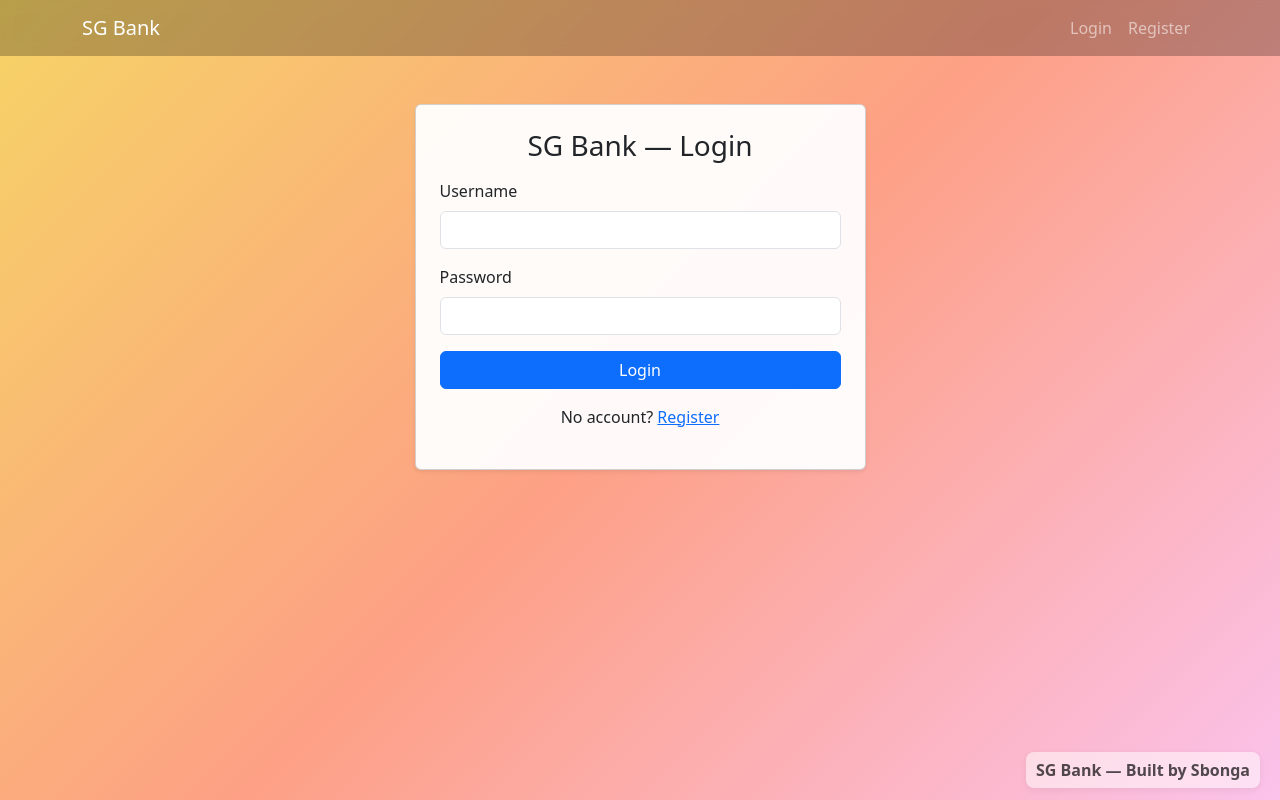
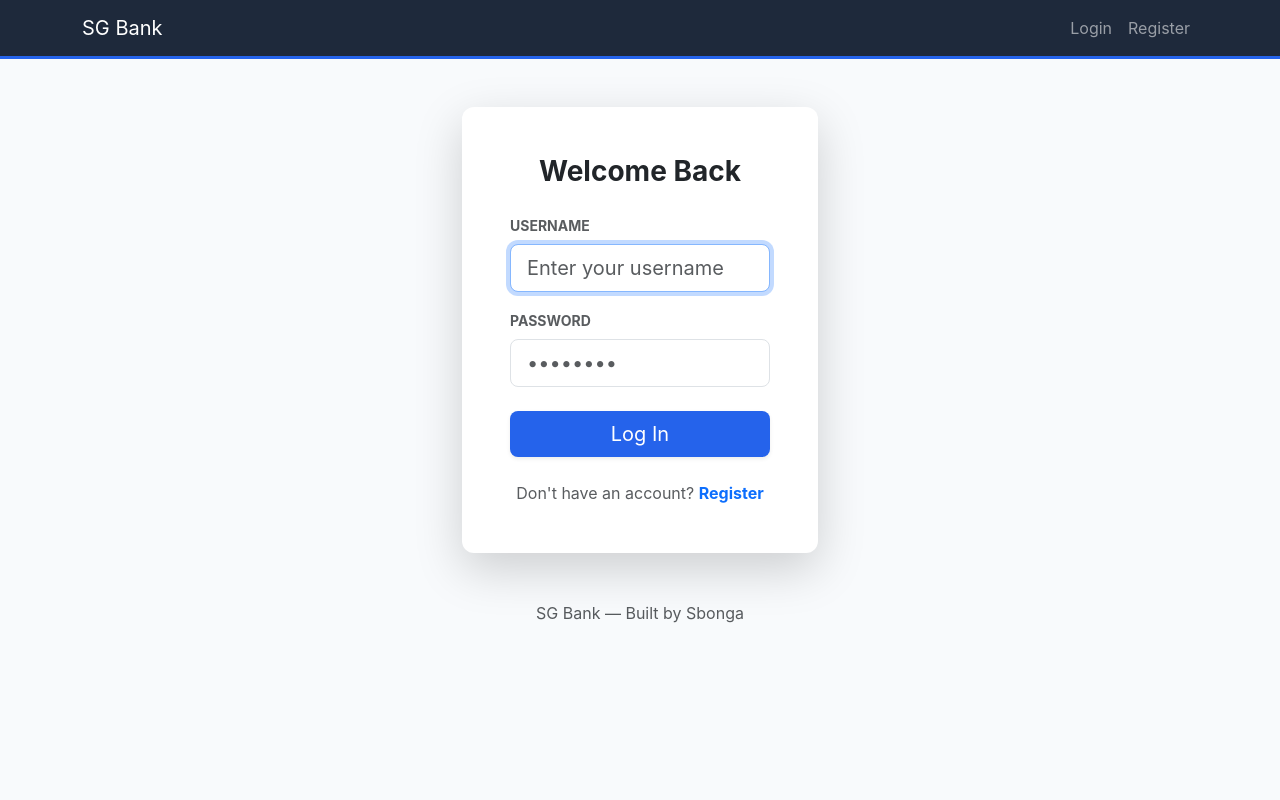
Before and after one commit to Sbonga74/sg-bank-web-app, a Flask app: page /login in a window 1280 px wide. Run offline with Flask 3, Linux system fonts and the light colour scheme.

Commit message:
Cleaned up project and fixed transactions template

```diff
--- a/app.py
+++ b/app.py
@@ -1,202 +1,149 @@
-from flask import Flask, render_template, request, redirect, session, url_for, flash
-from flask_sqlalchemy import SQLAlchemy
-from werkzeug.security import generate_password_hash, check_password_hash
 import os
 from datetime import datetime
+from decimal import Decimal
+from flask import Flask, render_template, request, redirect, url_for, flash
+from flask_sqlalchemy import SQLAlchemy
+from flask_migrate import Migrate
+from flask_login import LoginManager, UserMixin, login_user, login_required, logout_user, current_user
+from werkzeug.security import generate_password_hash, check_password_hash
 
 app = Flask(__name__)
-app.secret_key = "change_this_to_a_random_secret_in_prod"  # replace with a secure secret for real deployment
+# In Pro: Use environment variables for secrets
+app.secret_key = os.environ.get("SECRET_KEY", "dev_key_only_123")
 
-# Database config
+# Database
 basedir = os.path.abspath(os.path.dirname(__file__))
 app.config["SQLALCHEMY_DATABASE_URI"] = "sqlite:///" + os.path.join(basedir, "bank.db")
 app.config["SQLALCHEMY_TRACK_MODIFICATIONS"] = False
 db = SQLAlchemy(app)
+migrate = Migrate(app, db)
 
+# Login Management
+login_manager = LoginManager(app)
+login_manager.login_view = "login"
+login_manager.login_message_category = "info"
 
-# Models
-class User(db.Model):
+# --- Models ---
+
+class User(db.Model, UserMixin):
     id = db.Column(db.Integer, primary_key=True)
-    username = db.Column(db.String(80), unique=True, nullable=False)
+    username = db.Column(db.String(80), unique=True, nullable=False, index=True)
     password_hash = db.Column(db.String(200), nullable=False)
+
+    # Relationship
+    transactions = db.relationship("Transaction", backref="owner", lazy="dynamic", cascade="all, delete-orphan")
+
+    def set_password(self, password):
+        self.password_hash = generate_password_hash(password)
 
     def check_password(self, password):
         return check_password_hash(self.password_hash, password)
 
+    @property
+    def balance(self):
+        """Calculates balance on the fly using high-performance SQL sum."""
+        deposits = db.session.query(db.func.sum(Transaction.amount)).filter_by(user_id=self.id, type="deposit").scalar() or 0
+        withdraws = db.session.query(db.func.sum(Transaction.amount)).filter_by(user_id=self.id, type="withdraw").scalar() or 0
+        return float(deposits - withdraws)
 
 class Transaction(db.Model):
     id = db.Column(db.Integer, primary_key=True)
     user_id = db.Column(db.Integer, db.ForeignKey("user.id"), nullable=False)
     type = db.Column(db.String(10), nullable=False)  # 'deposit' or 'withdraw'
-    amount = db.Column(db.Float, nullable=False)
-    description = db.Column(db.String(200), nullable=True)
-    date = db.Column(db.String(20), nullable=False)  # YYYY-MM-DD
+    amount = db.Column(db.Float, nullable=False)    # Pro tip: Use Integer (cents) in real production
+    description = db.Column(db.String(200))
+    timestamp = db.Column(db.DateTime, default=datetime.utcnow, index=True)
 
-    user = db.relationship("User", backref=db.backref("transactions", lazy=True))
+@login_manager.user_loader
+def load_user(user_id):
+    return db.session.get(User, int(user_id))
 
-
-# Create tables
-with app.app_context():
-    db.create_all()
-
-
-# Helpers
-def current_user():
-    uid = session.get("user_id")
-    if not uid:
-        return None
-    return User.query.get(uid)
-
-
-# Routes
-@app.route("/")
-def index():
-    user = current_user()
-    if user:
-        return redirect(url_for("dashboard"))
-    return redirect(url_for("login"))
-
+# --- Routes ---
 
 @app.route("/register", methods=["GET", "POST"])
 def register():
+    if current_user.is_authenticated:
+        return redirect(url_for("dashboard"))
     if request.method == "POST":
-        username = request.form["username"].strip()
-        password = request.form["password"]
-
-        if not username or not password:
-            flash("Please fill both fields.")
-            return redirect(url_for("register"))
+        username = request.form.get("username", "").strip()
+        password = request.form.get("password")
 
         if User.query.filter_by(username=username).first():
-            flash("Username already taken.")
-            return redirect(url_for("register"))
-
-        hashed = generate_password_hash(password)
-        new_user = User(username=username, password_hash=hashed)
-        db.session.add(new_user)
-        db.session.commit()
-        flash("Registration successful — you can log in now.")
-        return redirect(url_for("login"))
-
+            flash("Username already exists.", "danger")
+        else:
+            new_user = User(username=username)
+            new_user.set_password(password)
+            db.session.add(new_user)
+            db.session.commit()
+            flash("Account created! Please log in.", "success")
+            return redirect(url_for("login"))
     return render_template("register.html")
-
 
 @app.route("/login", methods=["GET", "POST"])
 def login():
     if request.method == "POST":
-        username = request.form["username"].strip()
-        password = request.form["password"]
-
-        user = User.query.filter_by(username=username).first()
-        if user and user.check_password(password):
-            session["user_id"] = user.id
-            session["username"] = user.username
-            flash("Logged in successfully.")
+        user = User.query.filter_by(username=request.form.get("username")).first()
+        if user and user.check_password(request.form.get("password")):
+            login_user(user)
             return redirect(url_for("dashboard"))
-        flash("Invalid credentials.")
-        return redirect(url_for("login"))
-
+        flash("Login Unsuccessful. Check username and password", "danger")
     return render_template("login.html")
 
+@app.route("/dashboard")
+@login_required
+def dashboard():
+    # Fetching only the last 10 transactions for performance
+    recent = current_user.transactions.order_by(Transaction.timestamp.desc()).limit(10).all()
+    return render_template("dashboard.html", balance=current_user.balance, recent=recent)
+
+@app.route("/transaction", methods=["POST"])
+@login_required
+def create_transaction():
+    ttype = request.form.get("type")
+    try:
+        amount = float(request.form.get("amount", 0))
+    except ValueError:
+        flash("Invalid amount format.", "danger")
+        return redirect(url_for("dashboard"))
+
+    if amount <= 0:
+        flash("Amount must be positive.", "warning")
+        return redirect(url_for("dashboard"))
+
+    # Logic: Prevent Overdraft
+    if ttype == "withdraw" and amount > current_user.balance:
+        flash("Transaction declined: Insufficient funds.", "danger")
+        return redirect(url_for("dashboard"))
+
+    tx = Transaction(
+        user_id=current_user.id,
+        type=ttype,
+        amount=amount,
+        description=request.form.get("description")
+    )
+    db.session.add(tx)
+    db.session.commit()
+    flash("Transaction successful!", "success")
+    return redirect(url_for("dashboard"))
+@app.route("/")
+def index():
+    if current_user.is_authenticated:
+        return redirect(url_for("dashboard"))
+    return redirect(url_for("login"))
+
+@app.route("/transactions")
+@login_required
+def view_transactions():
+    # Sort by newest first using timestamp
+    transactions = current_user.transactions.order_by(Transaction.timestamp.desc()).all()
+    return render_template("transactions.html", transactions=transactions)
 
 @app.route("/logout")
 def logout():
-    session.clear()
-    flash("Logged out.")
+    logout_user()
     return redirect(url_for("login"))
 
-
-@app.route("/dashboard")
-def dashboard():
-    user = current_user()
-    if not user:
-        return redirect(url_for("login"))
-
-    # Current balance: deposits minus withdraws
-    deposits = db.session.query(db.func.coalesce(db.func.sum(Transaction.amount), 0.0)).filter_by(user_id=user.id, type="deposit").scalar()
-    withdraws = db.session.query(db.func.coalesce(db.func.sum(Transaction.amount), 0.0)).filter_by(user_id=user.id, type="withdraw").scalar()
-    balance = deposits - withdraws
-
-    # Recent transactions (latest 10)
-    recent = Transaction.query.filter_by(user_id=user.id).order_by(Transaction.id.desc()).limit(10).all()
-
-    # Monthly totals for current month (YYYY-MM)
-    now = datetime.now()
-    month_prefix = f"{now.year}-{now.month:02d}"
-    monthly_deposits = db.session.query(db.func.coalesce(db.func.sum(Transaction.amount), 0.0)).filter(Transaction.user_id == user.id, Transaction.type == "deposit", Transaction.date.like(f"{month_prefix}%")).scalar()
-    monthly_withdraws = db.session.query(db.func.coalesce(db.func.sum(Transaction.amount), 0.0)).filter(Transaction.user_id == user.id, Transaction.type == "withdraw", Transaction.date.like(f"{month_prefix}%")).scalar()
-    monthly_total_spent = monthly_withdraws  # total withdraws this month
-
-    return render_template(
-        "dashboard.html",
-        user=user,
-        balance=balance,
-        recent=recent,
-        monthly_deposits=monthly_deposits,
-        monthly_withdraws=monthly_withdraws,
-        monthly_total_spent=monthly_total_spent,
-    )
-
-
-@app.route("/transaction", methods=["POST"])
-def create_transaction():
-    user = current_user()
-    if not user:
-        return redirect(url_for("login"))
-
-    ttype = request.form.get("type")
-    amount = request.form.get("amount")
-    description = request.form.get("description", "")
-    date = request.form.get("date") or datetime.now().strftime("%Y-%m-%d")
-
-    try:
-        amount_val = float(amount)
-        if amount_val <= 0:
-            flash("Amount must be greater than zero.")
-            return redirect(url_for("dashboard"))
-    except Exception:
-        flash("Invalid amount.")
-        return redirect(url_for("dashboard"))
-
-    if ttype not in ("deposit", "withdraw"):
-        flash("Invalid transaction type.")
-        return redirect(url_for("dashboard"))
-
-    tx = Transaction(user_id=user.id, type=ttype, amount=amount_val, description=description, date=date)
-    db.session.add(tx)
-    db.session.commit()
-    flash("Transaction added.")
-    return redirect(url_for("dashboard"))
-
-
-@app.route("/delete_tx/<int:tx_id>", methods=["POST"])
-def delete_tx(tx_id):
-    user = current_user()
-    if not user:
-        return redirect(url_for("login"))
-
-    tx = Transaction.query.get(tx_id)
-    if tx and tx.user_id == user.id:
-        db.session.delete(tx)
-        db.session.commit()
-        flash("Transaction deleted.")
-    else:
-        flash("Transaction not found or not allowed.")
-    return redirect(url_for("dashboard"))
-
-
-# Small route to return all transactions - for "view balance / view transactions" button
-@app.route("/transactions")
-def view_transactions():
-    if "user_id" not in session:
-        return redirect(url_for("login"))
-
-    transactions = Transaction.query.filter_by(
-        user_id=session["user_id"]
-    ).all()
-
-    return render_template("transactions.html", transactions=transactions)
-
-
 if __name__ == "__main__":
+    with app.app_context():
+        db.create_all()
     app.run(debug=True)
--- a/static/style.css
+++ b/static/style.css
@@ -1,41 +1,46 @@
-/* background gradient — inviting and modern */
-body {
-  background: linear-gradient(135deg, #f6d365 0%, #fda085 50%, #fbc2eb 100%);
-  min-height: 100vh;
-  color: #222;
+:root {
+    --primary-color: #2563eb;
+    --bg-color: #f8fafc;
+    --card-shadow: 0 10px 15px -3px rgba(0, 0, 0, 0.1);
 }
 
-/* navbar styling */
-.navbar {
-  background: rgba(0,0,0,0.25);
-  backdrop-filter: blur(6px);
+body {
+    background-color: var(--bg-color);
+    font-family: 'Inter', system-ui, -apple-system, sans-serif;
 }
 
-/* cards slightly transparent to blend with background */
-.card {
-  background: rgba(255,255,255,0.95);
+.navbar {
+    background-color: #1e293b !important;
+    border-bottom: 3px solid var(--primary-color);
 }
 
-/* watermark footer bottom-right */
-.watermark {
-  position: fixed;
-  right: 20px;
-  bottom: 12px;
-  opacity: 0.85;
-  font-weight: 600;
-  color: #333;
-  background: rgba(255,255,255,0.6);
-  padding: 6px 10px;
-  border-radius: 8px;
-  box-shadow: 0 2px 8px rgba(0,0,0,0.08);
+.card {
+    border: none;
+    border-radius: 12px;
+    transition: transform 0.2s;
 }
 
-/* buttons tweaks */
-.btn-outline-success { color: #0f5132; border-color: #0f5132; }
-.btn-outline-danger { color: #842029; border-color: #842029; }
+.card:hover {
+    transform: translateY(-2px);
+}
 
-/* responsive tweaks */
-@media (max-width: 767px) {
-  .container { padding: 10px; }
-  .card { margin-bottom: 12px; }
+.balance-card {
+    background: linear-gradient(135deg, #1e293b 0%, #334155 100%);
+    color: white;
 }
+
+.btn-primary { background-color: var(--primary-color); border: none; }
+.btn-success { background-color: #059669; border: none; }
+.btn-danger { background-color: #dc2626; border: none; }
+
+.table {
+    background: white;
+    border-radius: 12px;
+    overflow: hidden;
+}
+
+.watermark {
+    font-size: 0.8rem;
+    opacity: 0.5;
+    margin-top: 50px;
+}
--- a/templates/base.html
+++ b/templates/base.html
@@ -3,24 +3,17 @@
 <head>
     <meta charset="utf-8" />
     <title>SG Bank - {% block title %}{% endblock %}</title>
-
-    <!-- Bootstrap CSS (CDN) -->
     <link href="https://cdn.jsdelivr.net/npm/bootstrap@5.3.2/dist/css/bootstrap.min.css" rel="stylesheet">
-
-    <!-- Custom CSS -->
     <link rel="stylesheet" href="{{ url_for('static', filename='style.css') }}">
-
     <meta name="viewport" content="width=device-width, initial-scale=1" />
 </head>
 <body>
-<nav class="navbar navbar-expand-lg navbar-dark">
-  <div class="container">
-    <a class="navbar-brand" href="{{ url_for('dashboard') }}">SG Bank</a>
+<nav class="navbar navbar-expand-lg navbar-dark bg-dark"> <div class="container">
+    <a class="navbar-brand" href="{{ url_for('index') }}">SG Bank</a>
     <div class="collapse navbar-collapse">
       <ul class="navbar-nav ms-auto">
-        {% if session.username %}
+        {% if current_user.is_authenticated %}
           <li class="nav-item"><a class="nav-link" href="{{ url_for('dashboard') }}">Dashboard</a></li>
-          <a class="nav-link" href="{{ url_for('view_transactions') }}">Transactions</a>
           <li class="nav-item"><a class="nav-link" href="{{ url_for('logout') }}">Logout</a></li>
         {% else %}
           <li class="nav-item"><a class="nav-link" href="{{ url_for('login') }}">Login</a></li>
@@ -32,24 +25,25 @@
 </nav>
 
 <div class="container my-5">
-    {% with messages = get_flashed_messages() %}
+    {# Pro Flash Messaging with Categories #}
+    {% with messages = get_flashed_messages(with_categories=true) %}
       {% if messages %}
-        <div class="alert alert-info">
-          {% for m in messages %}
-            <div>{{ m }}</div>
-          {% endfor %}
-        </div>
+        {% for category, message in messages %}
+          <div class="alert alert-{{ category if category != 'message' else 'info' }} alert-dismissible fade show">
+            {{ message }}
+            <button type="button" class="btn-close" data-bs-dismiss="danger" data-bs-dismiss="alert"></button>
+          </div>
+        {% endfor %}
       {% endif %}
     {% endwith %}
 
     {% block content %}{% endblock %}
 </div>
 
-<footer class="watermark">
-  SG Bank — Built by Sbonga
+<footer class="text-center text-muted my-4">
+    SG Bank — Built by Sbonga
 </footer>
 
-<!-- Bootstrap JS -->
 <script src="https://cdn.jsdelivr.net/npm/bootstrap@5.3.2/dist/js/bootstrap.bundle.min.js"></script>
 </body>
 </html>
--- a/templates/login.html
+++ b/templates/login.html
@@ -2,21 +2,26 @@
 {% block title %}Login{% endblock %}
 {% block content %}
 <div class="row justify-content-center">
-  <div class="col-md-6 col-lg-5">
-    <div class="card p-4 shadow-sm">
-      <h3 class="mb-3 text-center">SG Bank — Login</h3>
-      <form method="POST" action="{{ url_for('login') }}">
-        <div class="mb-3">
-          <label class="form-label">Username</label>
-          <input class="form-control" name="username" required>
+  <div class="col-md-6 col-lg-4">
+    <div class="card shadow-lg border-0">
+      <div class="card-body p-5">
+        <h3 class="text-center fw-bold mb-4">Welcome Back</h3>
+        <form method="POST" action="{{ url_for('login') }}">
+          <div class="mb-3">
+            <label class="form-label text-muted small text-uppercase fw-bold">Username</label>
+            <input class="form-control form-control-lg" name="username" placeholder="Enter your username" required autofocus>
+          </div>
+          <div class="mb-4">
+            <label class="form-label text-muted small text-uppercase fw-bold">Password</label>
+            <input type="password" class="form-control form-control-lg" name="password" placeholder="••••••••" required>
+          </div>
+          <button class="btn btn-primary btn-lg w-100 shadow-sm" type="submit">Log In</button>
+        </form>
+        <div class="mt-4 text-center">
+          <span class="text-muted">Don't have an account?</span>
+          <a href="{{ url_for('register') }}" class="text-decoration-none fw-bold">Register</a>
         </div>
-        <div class="mb-3">
-          <label class="form-label">Password</label>
-          <input type="password" class="form-control" name="password" required>
-        </div>
-        <button class="btn btn-primary w-100" type="submit">Login</button>
-      </form>
-      <p class="mt-3 text-center">No account? <a href="{{ url_for('register') }}">Register</a></p>
+      </div>
     </div>
   </div>
 </div>
```
Also changed, not shown: templates/dashboard.html (+52 -61 lines), templates/register.html (+19 -14 lines), templates/transaction.html (deleted, +0 -34 lines), templates/transactions.html (added, +53 -0 lines).
